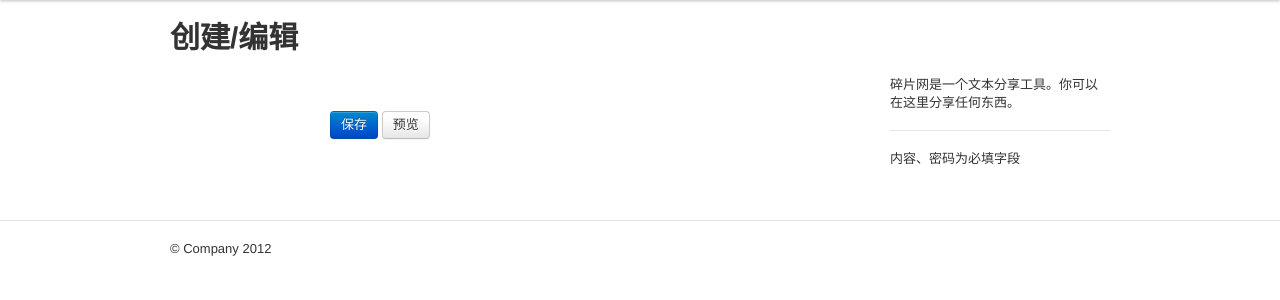
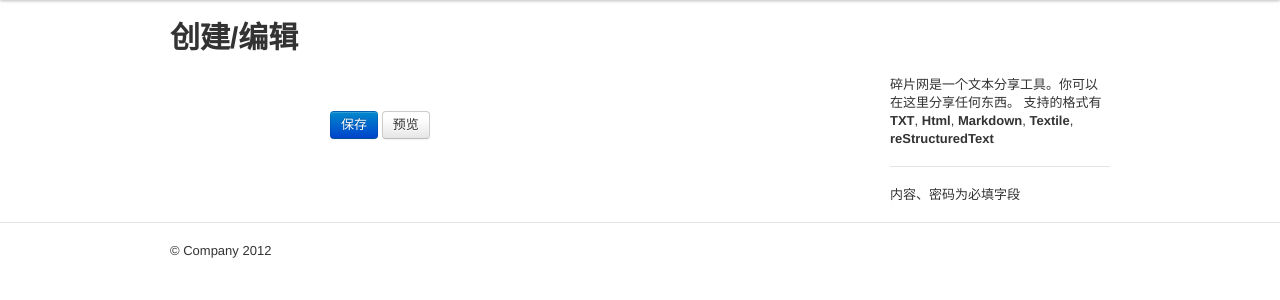
Before and after one commit to vicalloy/jstnote, a Django app: template sites/templates/jstnote/form.html in a window 1280 px wide. Shown: the part 43-343 px from the top of the page. Run offline with Django 3.2, Linux system fonts and the light colour scheme; the template is opened without the code that fills it, so the values that code supplies are empty; some libraries are stand-ins or nearby versions.

Commit message:
* some ui fix

```diff
--- a/sites/jstnote/models.py
+++ b/sites/jstnote/models.py
@@ -7,9 +7,9 @@ from taggit.managers import TaggableManager
 
 markup_choices = (
         ('txt', _(u'Text')),
-        ('textile', _(u'Textile')),
         ('html', _(u'Html')),
         ('md', _(u'Markdown')),
+        ('textile', _(u'Textile')),
         ('rst', _(u'reStructuredText')),
         )
 
--- a/sites/static/css/main.css
+++ b/sites/static/css/main.css
@@ -39,7 +39,7 @@
   margin-left: 100px;
 }
 .pasters .paster {
-  border-bottom: 1px solid #DDDDDD;
+  border-bottom: 1px dashed #DDDDDD;
   padding-bottom: 1em;
   margin-bottom: 1em;
 }
--- a/sites/templates/base.html
+++ b/sites/templates/base.html
@@ -4,7 +4,7 @@
 {% endblock %}
   <head>
     <meta http-equiv="Content-Type" content="text/html; charset=utf-8" />
-    <title> {% block title %} {% endblock %} </title>
+    <title> {% block title %} 碎片网 {% endblock %} </title>
     <meta name="description" content="{% block page_description %} {% endblock %}"/>
     <meta name="author" content=""/>
 
--- a/sites/templates/jstnote/detail.html
+++ b/sites/templates/jstnote/detail.html
@@ -127,4 +127,5 @@
       return false;
     });
   </script>
+  <script type="text/javascript" src="http://v2.jiathis.com/code/jiathis_r.js?move=0&amp;btn=r2.gif" charset="utf-8"></script>
 {% endblock %}
--- a/sites/templates/jstnote/form.html
+++ b/sites/templates/jstnote/form.html
@@ -17,14 +17,15 @@
     .form-horizontal .controls {
       margin-left: 100px;
     }
+		#site_intro span {
+      font-weight: bold;
+		}
   </style>
 {% endblock %}
 
 {% block sidebar %}
 <div class="sidebar">
-  <div>
-    碎片网是一个文本分享工具。你可以在这里分享任何东西。
-  </div>
+  {% include "jstnote/inc/site_intro.html" %}
   <hr/>
   <div>
     内容、密码为必填字段
--- /dev/null
+++ b/sites/templates/jstnote/inc/site_intro.html
@@ -0,0 +1,4 @@
+<div id="site_intro">
+  碎片网是一个文本分享工具。你可以在这里分享任何东西。
+  支持的格式有<span>TXT</span>, <span>Html</span>, <span>Markdown</span>, <span>Textile</span>, <span>reStructuredText</span>
+</div>
--- a/sites/templates/jstnote/pasters.html
+++ b/sites/templates/jstnote/pasters.html
@@ -9,9 +9,7 @@
 
 {% block sidebar %}
 <div class="sidebar">
-  <div>
-    碎片网是一个文本分享工具。你可以在这里分享任何东西。
-  </div>
+  {% include "jstnote/inc/site_intro.html" %}
 </div>
 {% endblock %}
 
--- a/sites/templates/jstnote/tags.html
+++ b/sites/templates/jstnote/tags.html
@@ -7,9 +7,7 @@
 
 {% block sidebar %}
 <div class="sidebar">
-  <div>
-    碎片网是一个文本分享工具。你可以在这里分享任何东西。
-  </div>
+  {% include "jstnote/inc/site_intro.html" %}
 </div>
 {% endblock %}
 
```
